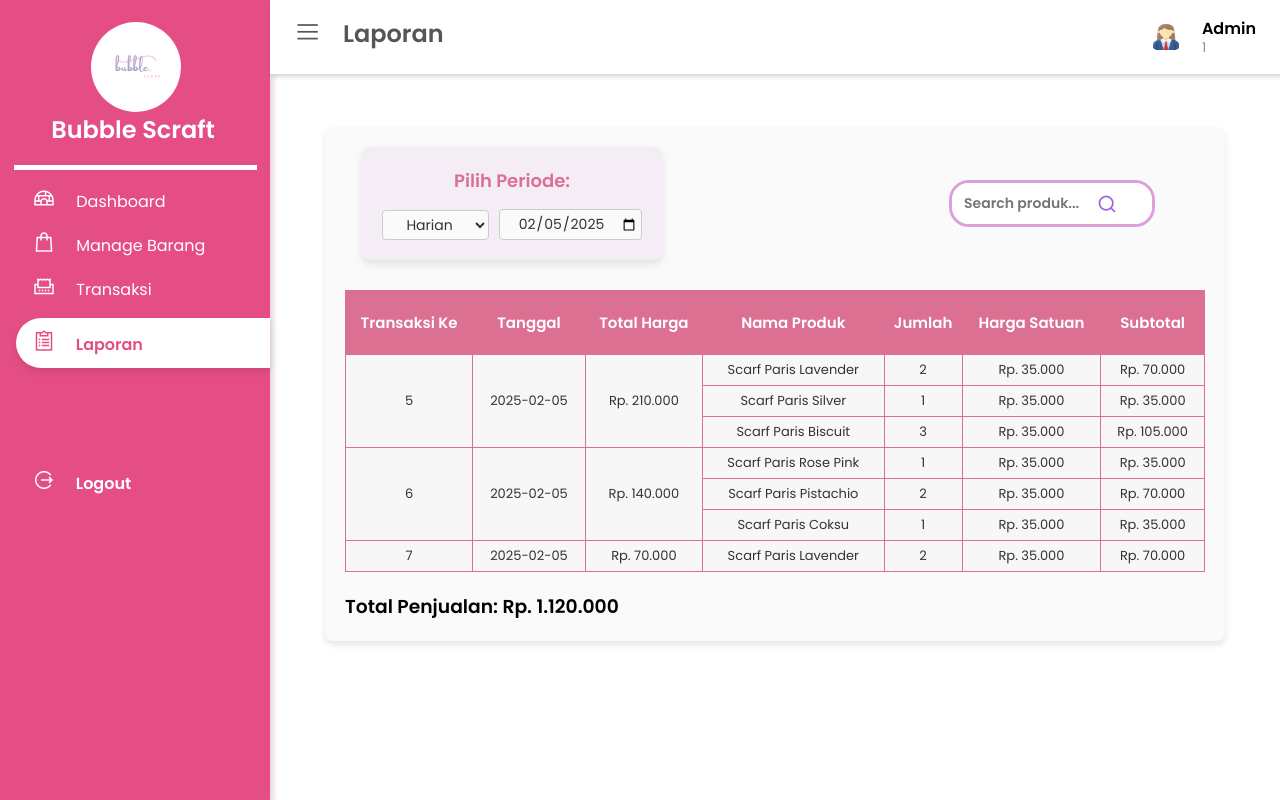
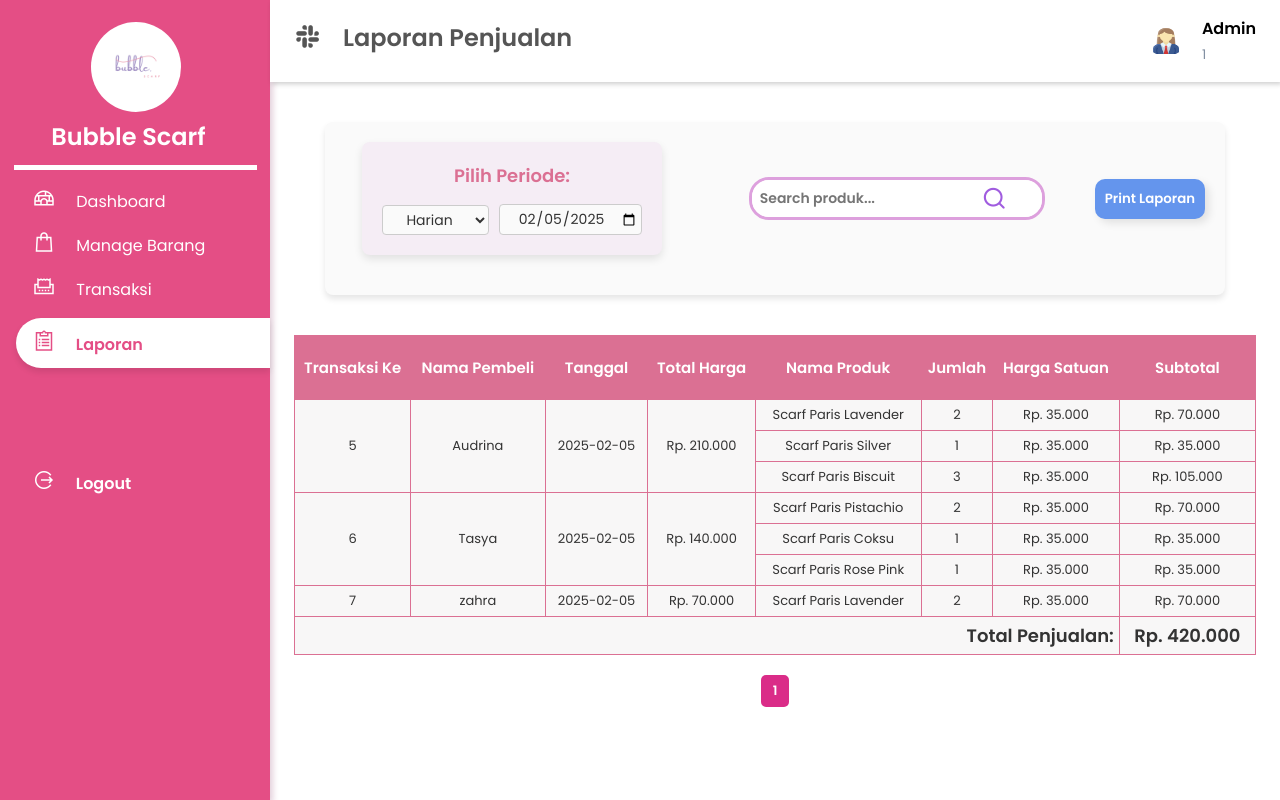
Before and after one commit to audrinatasya/Aplikasi_Kasir, a PHP site: page /laporan.php in a window 1280 px wide. Run offline with PHP 8.4, Linux system fonts and the light colour scheme; a user stored in the database is signed in; data comes from the database, SQL or seed files in the repository; both versions use the stored data as it was after the commit.

Commit message:
modified:   audri_kasir.sql 	modified:   cart.css 	modified:   cart.php 	modified:   dashboard.php 	deleted:    img/Screenshot (1).png 	new file:   img/dashboard_BubbleScarf.jpg 	modified:   laporan.php 	modified:   master_barang.php 	modified:   master_user.php 	modified:   sidebar.php 	modified:   style.css 	modified:   tabel.css 	modified:   transaksi.css 	modified:   transaksi.php

```diff
--- a/cart.css
+++ b/cart.css
@@ -51,7 +51,7 @@ body {
 
 .btn-primary {
     display: inline-block;
-    background-color: #007bff;
+    background-color: rgb(82, 139, 245);
     color: white;
     padding: 6px 10px;
     margin-left: 15px;
@@ -61,6 +61,7 @@ body {
     transition: background-color 0.3s;
     font-size: 12px;
     cursor: pointer;
+
 }
 
 .btn-primary:hover {
--- a/cart.php
+++ b/cart.php
@@ -28,7 +28,7 @@ $searchKeyword = $_GET['search'] ?? '';
 <header>
     <h2>
         <label>
-            <span class="las la-bars"></span>
+            <span class="uil uil-slack"></span>
         </label>
         Transaksi
     </h2>
--- a/laporan.php
+++ b/laporan.php
@@ -1,97 +1,128 @@
 <?php
 session_start();
+
+session_regenerate_Id(true); ?>
+
+<!DOCTYPE html>
+<html lang="id">
+<head>
+    <meta charset="UTF-8">
+    <meta name="viewport" content="width=device-width, initial-scale=1.0">
+    <title>Laporan Penjualan</title>
+    <link rel="stylesheet" href="https://maxst.icons8.com/vue-static/landings/line-awesome/line-awesome/1.3.0/css/line-awesome.min.css">
+    <link rel="stylesheet" href="https://unicons.iconscout.com/release/v4.0.8/css/line.css">
+    <link rel="stylesheet" href="tabel.css">
+
+
+
+</head>
+<body>
+
+<?php
 include 'config.php';
 include 'sidebar.php';
 
-session_regenerate_Id(true);
+ /* FUNGSI PHP */
 
 $username = $_SESSION['username'];
 $role = $_SESSION['role'];
 
-// Ambil kata kunci pencarian jika ada
 $searchKeyword = isset($_GET['search']) ? trim($_GET['search']) : '';
 
-// Fungsi untuk mendapatkan rekap data penjualan dengan filter & search
-// Fungsi untuk mendapatkan rekap data penjualan dengan filter & search
-function getRekap($periode, $tanggal = null, $bulan = null, $tahun = null, $searchKeyword = '') {
+function getRekap($periode, $tanggal = null, $bulan = null, $tahun = null, $searchKeyword = '', $limit = 10, $offset = 0) {
     global $conn;
 
-    $where = "1=1"; // Default kondisi (agar tidak error jika tidak ada filter)
+    $where = "1=1";
 
     if ($periode === 'perhari' && $tanggal) {
         $where .= " AND DATE(p.tanggal_penjualan) = '$tanggal'";
-    } elseif ($periode === 'perminggu') {
-        $where .= " AND YEARWEEK(p.tanggal_penjualan, 1) = YEARWEEK(NOW(), 1)";
     } elseif ($periode === 'perbulan' && $bulan && $tahun) {
         $where .= " AND YEAR(p.tanggal_penjualan) = '$tahun' AND MONTH(p.tanggal_penjualan) = '$bulan'";
     } elseif ($periode === 'pertahun' && $tahun) {
         $where .= " AND YEAR(p.tanggal_penjualan) = '$tahun'";
     }
 
-    // Tambahkan filter pencarian jika ada
     if (!empty($searchKeyword)) {
         $where .= " AND (pr.nama_produk LIKE '%$searchKeyword%' OR p.id_penjualan LIKE '%$searchKeyword%')";
     }
 
-    // Query untuk mendapatkan data rekap penjualan
-    $query = "SELECT p.id_penjualan, p.tanggal_penjualan, pr.nama_produk, dp.jumlah_produk, pr.harga, dp.subtotal, p.total_harga
-              FROM penjual p
-              JOIN detail_penjualan dp ON p.id_penjualan = dp.id_penjualan
-              JOIN produk pr ON dp.id_produk = pr.id_produk
-              WHERE $where
-              ORDER BY p.tanggal_penjualan DESC, p.id_penjualan ASC";
+        $query = "SELECT
+                    (@row_number := @row_number + 1) AS nomor_transaksi,
+                    p.id_penjualan,
+                    p.tanggal_penjualan,
+                    pr.nama_produk,
+                    dp.jumlah_produk,
+                    pr.harga,
+                    dp.subtotal,
+                    p.total_harga,
+                    pl.nama_pelanggan
+                    FROM (SELECT @row_number := 0) AS init, penjual p
+                    JOIN detail_penjualan dp ON p.id_penjualan = dp.id_penjualan
+                    JOIN pelanggan pl ON dp.id_penjualan = pl.id_pelanggan
+                    JOIN produk pr ON dp.id_produk = pr.id_produk
+                    WHERE $where
+                    ORDER BY p.tanggal_penjualan ASC, p.id_penjualan ASC
+                    LIMIT $limit OFFSET $offset";
 
     $result = mysqli_query($conn, $query);
     $data = mysqli_fetch_all($result, MYSQLI_ASSOC);
 
-    // Query untuk mendapatkan total penjualan
-    $totalQuery = "SELECT SUM(p.total_harga) AS total_penjualan
+    $totalQuery = "SELECT COUNT(*) AS total_rows
                    FROM penjual p
                    JOIN detail_penjualan dp ON p.id_penjualan = dp.id_penjualan
                    JOIN produk pr ON dp.id_produk = pr.id_produk
+                   JOIN pelanggan pl ON dp.id_penjualan = pl.id_pelanggan
                    WHERE $where";
     $totalResult = mysqli_query($conn, $totalQuery);
     $totalData = mysqli_fetch_assoc($totalResult);
 
-    return [$data, $totalData['total_penjualan']];
+    $totalPenjualanQuery = "SELECT SUM(p.total_harga) AS total_penjualan
+                            FROM penjual p
+                            WHERE $where";
+    $totalPenjualanResult = mysqli_query($conn, $totalPenjualanQuery);
+    $totalPenjualanData = mysqli_fetch_assoc($totalPenjualanResult);
+
+    return [
+        'data' => $data,
+        'total_rows' => $totalData['total_rows'],
+        'total_penjualan' => $totalPenjualanData['total_penjualan'] ?? 0
+    ];
 }
 
 
-// Ambil filter dari URL
 $periode = isset($_GET['periode']) ? $_GET['periode'] : 'perhari';
 $tanggal = isset($_GET['tanggal']) ? $_GET['tanggal'] : date('Y-m-d');
 $tahun = isset($_GET['tahun']) ? $_GET['tahun'] : date('Y');
 
-// Jika periode perbulan dipilih, pecah nilai bulan dan tahun dari input "YYYY-MM"
-$bulan = date('m'); // Default bulan saat ini
+
+$bulan = date('m');
 if ($periode == 'perbulan' && isset($_GET['bulan'])) {
     list($tahun, $bulan) = explode('-', $_GET['bulan']);
 }
 
-// Ambil data berdasarkan filter & search
-// Ambil data berdasarkan filter & search
-list($rekap_penjualan, $total_penjualan) = getRekap($periode, $tanggal, $bulan, $tahun, $searchKeyword);
+$limit = 10;
+$page = isset($_GET['page']) ? (int)$_GET['page'] : 1;
+$offset = ($page - 1) * $limit;
+
+$result = getRekap($periode, $tanggal, $bulan, $tahun, $searchKeyword, $limit, $offset);
+
+$rekap_penjualan = $result['data'];
+$totalRows = $result['total_rows'];
+$total_penjualan = $result['total_penjualan'];
+
+$totalPages = ceil($totalRows / $limit);
 
 ?>
 
-<!DOCTYPE html>
-<html lang="id">
-<head>
-    <meta charset="UTF-8">
-    <meta name="viewport" content="width=device-width, initial-scale=1.0">
-    <title>Laporan</title>
-    <link rel="stylesheet" href="https://maxst.icons8.com/vue-static/landings/line-awesome/line-awesome/1.3.0/css/line-awesome.min.css">
-    <link rel="stylesheet" href="https://unicons.iconscout.com/release/v4.0.8/css/line.css">
-    <link rel="stylesheet" href="tabel.css">
-</head>
-<body>
+
+  <!-- HTML -->
 
 <header>
-    <h2>
+    <h2 class="judul-laporan">
         <label>
-            <span class="las la-bars"></span>
+            <span class="uil uil-slack"></span>
         </label>
-        Laporan
+        Laporan Penjualan
     </h2>
 
     <?php
@@ -117,7 +148,8 @@ list($rekap_penjualan, $total_penjualan) = getRekap($periode, $tanggal, $bulan,
     <main>
         <div class="container">
             <div class="container-filter-search" style="display: flex; justify-content: space-between; align-items: center; margin-bottom: 20px;">
-                <!-- Form Filter Periode -->
+
+                <!-- Form Periode -->
                 <form class="filter-form" method="GET">
                     <label>Pilih Periode:</label>
                     <div style="display: flex; align-items: center; gap: 10px;">
@@ -141,7 +173,7 @@ list($rekap_penjualan, $total_penjualan) = getRekap($periode, $tanggal, $bulan,
                 <form method="GET" action="laporan.php" class="search-box" style="margin-right: 50px;">
                     <input type="text" name="search" placeholder="Search produk..." class="search-input" value="<?= isset($_GET['search']) ? htmlspecialchars($_GET['search']) : '' ?>" >
 
-                    <!-- Menambahkan input hidden untuk mempertahankan filter periode -->
+
                     <input type="hidden" name="periode" value="<?= htmlspecialchars($periode) ?>">
                     <input type="hidden" name="tanggal" value="<?= htmlspecialchars($tanggal) ?>">
                     <input type="hidden" name="bulan" value="<?= htmlspecialchars($bulan) ?>">
@@ -152,12 +184,17 @@ list($rekap_penjualan, $total_penjualan) = getRekap($periode, $tanggal, $bulan,
                     </button>
                 </form>
 
+                 <!-- Tombol Print -->
+                 <button onclick="window.print()" class="no-print">Print Laporan</button>
+                </div>
+
             </div>
 
             <table class="table">
                 <thead>
                     <tr>
                         <th>Transaksi Ke</th>
+                        <th>Nama Pembeli</th>
                         <th>Tanggal</th>
                         <th>Total Harga</th>
                         <th>Nama Produk</th>
@@ -168,10 +205,9 @@ list($rekap_penjualan, $total_penjualan) = getRekap($periode, $tanggal, $bulan,
                 </thead>
                 <tbody>
                     <?php
-                    $last_id_penjualan = null; // Menyimpan ID transaksi sebelumnya
-                    $rowspan_count = []; // Menyimpan jumlah baris untuk setiap transaksi
+                    $last_id_penjualan = null;
+                    $rowspan_count = [];
 
-                    // Hitung jumlah baris per transaksi
                     foreach ($rekap_penjualan as $data) {
                         if (!isset($rowspan_count[$data['id_penjualan']])) {
                             $rowspan_count[$data['id_penjualan']] = 0;
@@ -179,12 +215,12 @@ list($rekap_penjualan, $total_penjualan) = getRekap($periode, $tanggal, $bulan,
                         $rowspan_count[$data['id_penjualan']]++;
                     }
 
-                    // Tampilkan data dengan rowspan
                     foreach ($rekap_penjualan as $data):
                     ?>
                         <tr>
                             <?php if ($last_id_penjualan !== $data['id_penjualan']): ?>
                                 <td rowspan="<?= $rowspan_count[$data['id_penjualan']] ?>"><?= $data['id_penjualan'] ?></td>
+                                <td rowspan="<?= $rowspan_count[$data['id_penjualan']] ?>"><?= $data['nama_pelanggan'] ?></td>
                                 <td rowspan="<?= $rowspan_count[$data['id_penjualan']] ?>"><?= $data['tanggal_penjualan'] ?></td>
                                 <td rowspan="<?= $rowspan_count[$data['id_penjualan']] ?>">Rp. <?= number_format($data['total_harga'], 0, ',', '.') ?></td>
                                 <?php $last_id_penjualan = $data['id_penjualan']; ?>
@@ -196,14 +232,31 @@ list($rekap_penjualan, $total_penjualan) = getRekap($periode, $tanggal, $bulan,
                         </tr>
                     <?php endforeach; ?>
                 </tbody>
+                <tfoot>
+                    <tr>
+                        <td colspan="7" style="text-align: right; font-size: 18px; font-weight: bold;">Total Penjualan:</td>
+                        <td style="font-size: 18px; font-weight: bold;">Rp. <?= number_format($total_penjualan, 0, ',', '.') ?></td>
+                    </tr>
+                </tfoot>
             </table>
 
-            <!-- Menampilkan Total Penjualan -->
-            <div style="margin-top: 20px; font-weight: bold;">
-                <h3>Total Penjualan: Rp. <?= number_format($total_penjualan, 0, ',', '.') ?></h3>
+
+                       <!-- Pagination -->
+            <div class="pagination">
+                <?php if ($page > 1): ?>
+                    <a href="?page=<?php echo $page - 1; ?>&search=<?php echo htmlspecialchars($searchKeyword); ?>&periode=<?php echo htmlspecialchars($periode); ?>&tanggal=<?php echo htmlspecialchars($tanggal); ?>&bulan=<?php echo htmlspecialchars($bulan); ?>&tahun=<?php echo htmlspecialchars($tahun); ?>" class="page-link">Previous</a>
+                <?php endif; ?>
+
+                <?php for ($i = 1; $i <= $totalPages; $i++): ?>
+                    <a href="?page=<?php echo $i; ?>&search=<?php echo htmlspecialchars($searchKeyword); ?>&periode=<?php echo htmlspecialchars($periode); ?>&tanggal=<?php echo htmlspecialchars($tanggal); ?>&bulan=<?php echo htmlspecialchars($bulan); ?>&tahun=<?php echo htmlspecialchars($tahun); ?>" class="page-link <?php echo ($page == $i) ? 'active' : ''; ?>">
+                        <?php echo $i; ?>
+                    </a>
+                <?php endfor; ?>
+
+                <?php if ($page < $totalPages): ?>
+                    <a href="?page=<?php echo $page + 1; ?>&search=<?php echo htmlspecialchars($searchKeyword); ?>&periode=<?php echo htmlspecialchars($periode); ?>&tanggal=<?php echo htmlspecialchars($tanggal); ?>&bulan=<?php echo htmlspecialchars($bulan); ?>&tahun=<?php echo htmlspecialchars($tahun); ?>" class="page-link">Next</a>
+                <?php endif; ?>
             </div>
-
-
 
         </div>
     </main>
--- a/master_user.php
+++ b/master_user.php
@@ -27,7 +27,7 @@ $searchKeyword = $_GET['search'] ?? '';
 <header>
             <h2>
                 <label>
-                    <span class="las la-bars"></span>
+                    <span class="uil uil-slack"></span>
                 </label>
                 Master User
             </h2>
--- a/sidebar.php
+++ b/sidebar.php
@@ -17,7 +17,7 @@ if (!$role) {
     exit();
 }
 
-echo 'Role: ' . $role;
+//echo 'Role: ' . $role;
 ?>
 
 <!DOCTYPE html>
@@ -39,7 +39,7 @@ $current_page = basename($_SERVER['PHP_SELF']);
 <div class="sidebar">
     <div class="sidebar-brand">
     <img class="img-logo" src="img/logo.JPG"  alt="Logo" >
-        <h2><span ></span> <?= htmlspecialchars("Bubble Scraft") ?></h2>
+        <h2><span ></span> <?= htmlspecialchars("Bubble Scarf") ?></h2>
     </div>
 
     <div class="sidebar-menu">
--- a/style.css
+++ b/style.css
@@ -162,59 +162,21 @@ i.uil-search{
 }
 
 main {
-    margin-top: 30px;
+    margin-top: 50px;
     padding: 2rem 1.5rem;
     background: #fff;
     min-height: calc(100vh - 90px);
 
 }
 
-.cards {
-    margin-top: 40px;
-    margin-left: 30px;
-    display: grid;
-    grid-template-columns: repeat(3, 1fr);
-    grid-gap: 2rem;
+.img-dashboard {
+    text-align: center; /* Center the image */
+    margin-top: 20px;
 }
 
-.card-single {
-    background-color: palevioletred;
-    width: 90%;
+.img-dashboard img {
+    max-width: 35%;
+    height: auto;
     border-radius: 10px;
-    box-shadow: 0 4px 8px rgba(0, 0, 0, 0.1);
-    padding: 20px;
-    display: flex;
-    justify-content: space-between;
-    align-items: center;
-    transition: transform 0.3s ease-in-out;
-    color: #fff;
-
+    box-shadow: 0 4px 6px rgba(0, 0, 0, 0.1);
 }
-
-.card-single:hover {
-    transform: scale(1.05);
-}
-
-.card-single span {
-    display: block;
-    font-size: 1rem;
-    color: #fff;
-}
-
-.card-single .las {
-    font-size: 2.5rem;
-    color: #fff;
-}
-
-@media screen and (max-width: 1200px) {
-
-    .cards {
-        flex-direction: column;
-        align-items: center;
-        grid-template-columns: repeat(3, 1fr);
-    }
-
-    .card-single {
-        width: 80%;
-    }
-}
--- a/tabel.css
+++ b/tabel.css
@@ -113,6 +113,7 @@ i.user-plus, i.book-medical{
     font-size: 14px;
     color: rgb(160, 92, 223);
     font-weight: bold;
+
 }
 
 .search-btn {
@@ -193,6 +194,7 @@ i.uil-search{
     background-color: #fafafa;
     transition: border-color 0.3s ease;
     text-align: center;
+    cursor: pointer;
 }
 
 .filter-form select:focus {
@@ -212,6 +214,7 @@ i.uil-search{
     background-color: #fafafa;
     transition: border-color 0.3s ease;
     text-align: center;
+    cursor: pointer;
 }
 
 .filter-form input:focus {
@@ -224,7 +227,54 @@ i.uil-search{
     border-color: #4A90E2;
 }
 
-/* Responsive Design */
+.no-print{
+    box-shadow: 4px 4px 8px rgba(0, 0, 0, 0.1);
+    padding: 10px;
+    background-color: cornflowerblue;
+    color: white;
+    border: none;
+    cursor: pointer;
+    border-radius:10px;
+    font-weight:bold;
+}
+
+@media print {
+    body * {
+        visibility: hidden;
+    }
+    table, table * {
+        visibility: visible;
+    }
+
+    .pagination, .no-print {
+        display: none !important;
+    }
+
+    table {
+        position: absolute;
+        top: 0;
+        left: 0;
+        width: 100%;
+    }
+    .table {
+    width: 100%;
+    border-collapse: collapse;
+    }
+
+    .table tr {
+    color: black;
+    }
+
+    .judul-laporan {
+    text-align: center;
+    font-size: 100%;
+    font-weight: bold;
+    margin-bottom: 20px;
+}
+
+
+}
+
 @media (max-width: 900px) {
     .filter-form {
         width: 100%;
```
Also changed, not shown: audri_kasir.sql (+57 -44 lines), dashboard.php (+3 -29 lines), master_barang.php (+5 -7 lines), transaksi.css (+7 -6 lines), transaksi.php (+5 -3 lines), img/Screenshot (1).png (deleted), img/dashboard_BubbleScarf.jpg (added).
